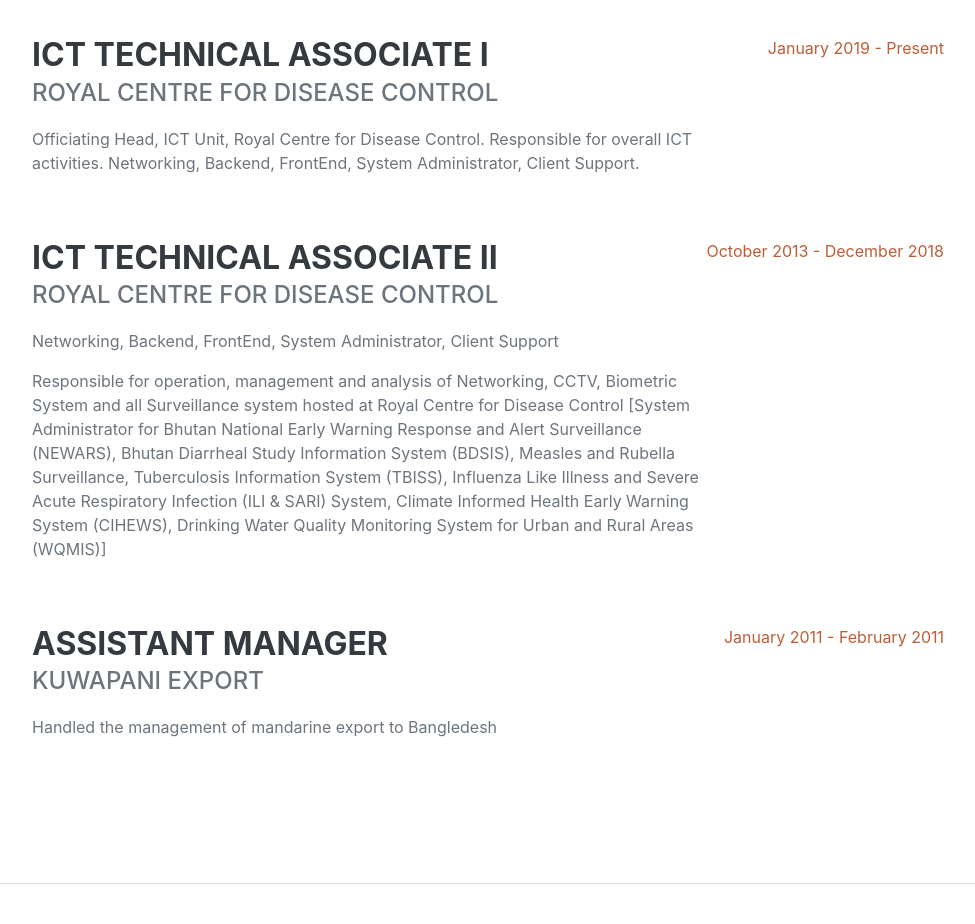
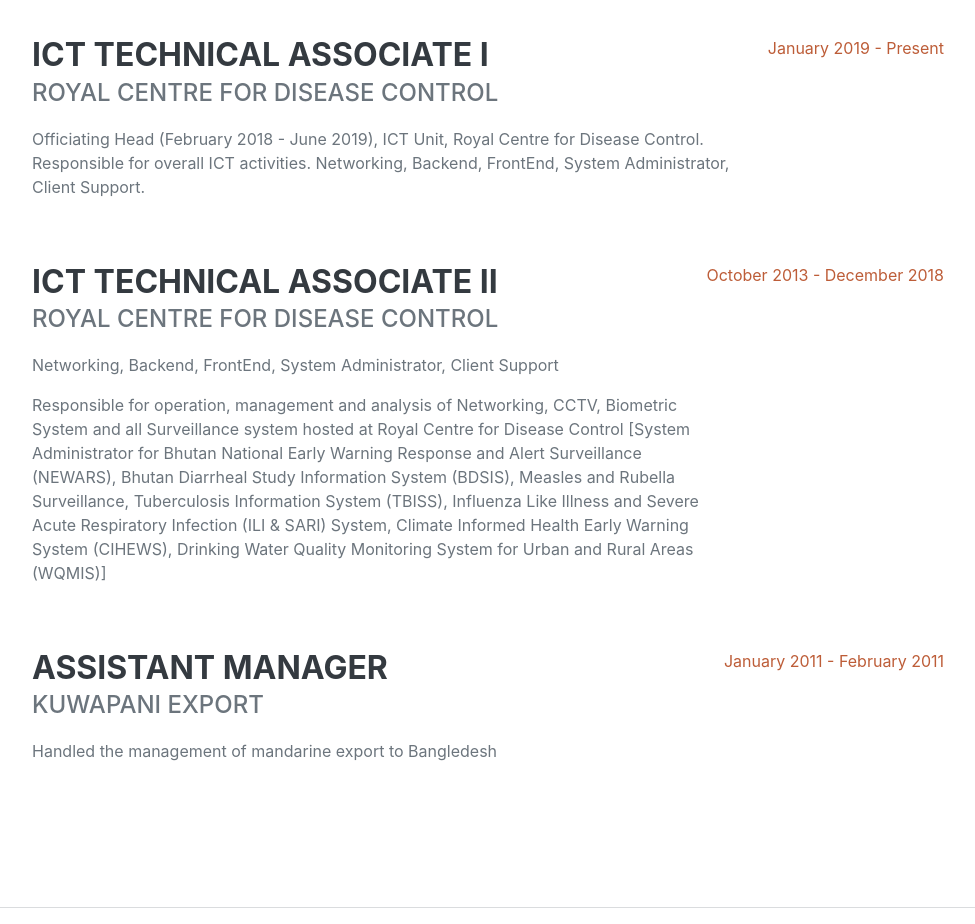
Before and after one commit to govindaghr/govindaghr.github.io, a plain HTML site: page index.html in a window 1280 px wide. Shown: the part 960-1884 px from the top of the page, without its empty margins (288-1263 px from the left). Drawn offline with nearby package versions, Linux system fonts and the light colour scheme; a web font is replaced by a local one.

Commit message:
changes in Exp

```diff
--- a/index.html
+++ b/index.html
@@ -81,7 +81,7 @@
                             <h3 class="mb-0">ICT Technical Associate I</h3>
                             <div class="subheading mb-3">Royal Centre for Disease Control</div>
                             <p>
-                                Officiating Head, ICT Unit, Royal Centre for Disease Control.
+                                Officiating Head (February 2018 - June 2019), ICT Unit, Royal Centre for Disease Control.
                                 Responsible for overall ICT activities. Networking, Backend, FrontEnd, System Administrator, Client Support.
                             </p>
                         </div>
```
